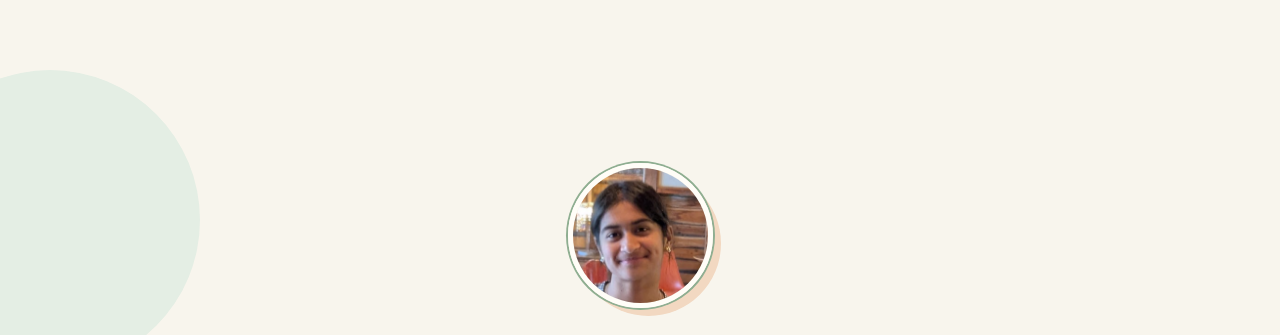
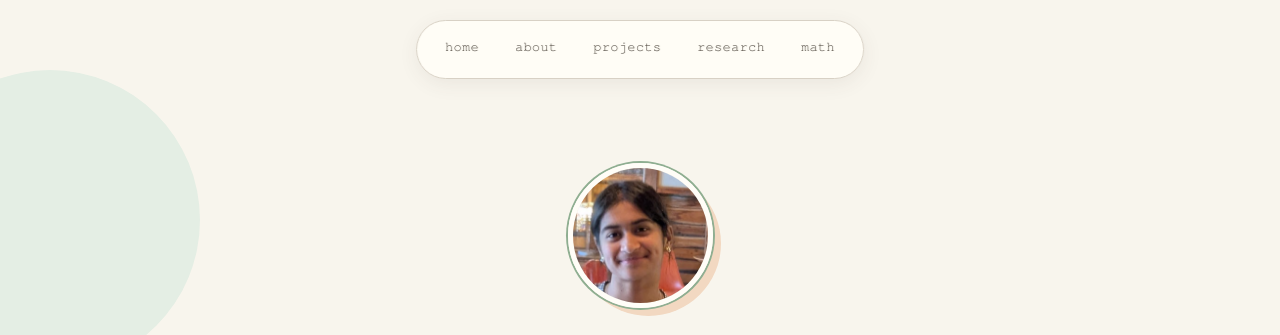
Before and after one commit to aditikumar-hello/aditi-website, a plain HTML site: page index.html in a window 1280 px wide. Shown: the top 335 px of the page. Drawn offline with Linux system fonts and the light colour scheme.

Commit message:
added navigation menu

```diff
--- a/index.html
+++ b/index.html
@@ -10,6 +10,15 @@
 </head>
 
 <body>
+
+    <nav>
+        <a href="index.html">home</a>
+        <a href="about.html">about</a>
+        <a href="projects.html">projects</a>
+        <a href="research.html">research</a>
+        <a href="math.html">math</a>
+
+    </nav>
 
     <header>
 
```
